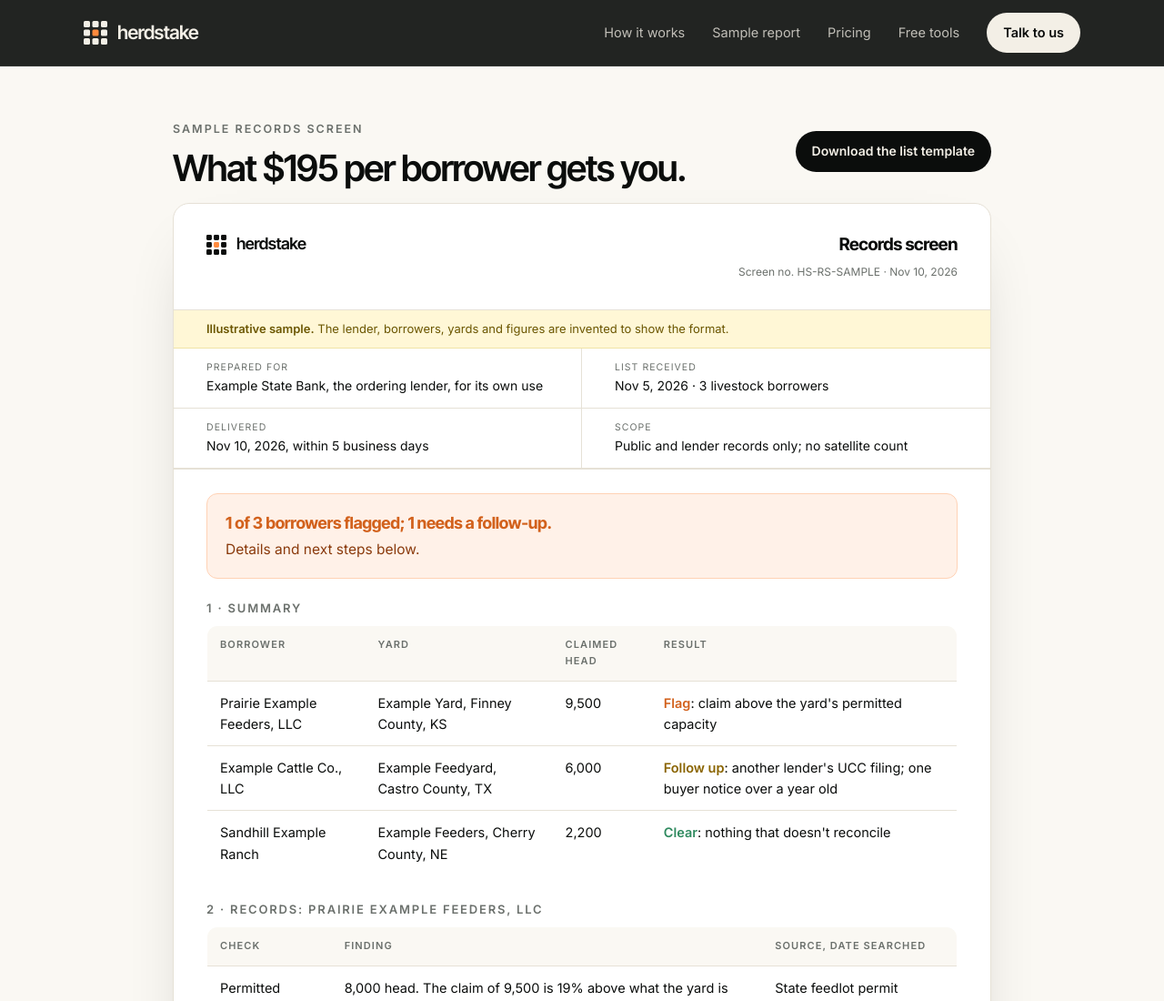
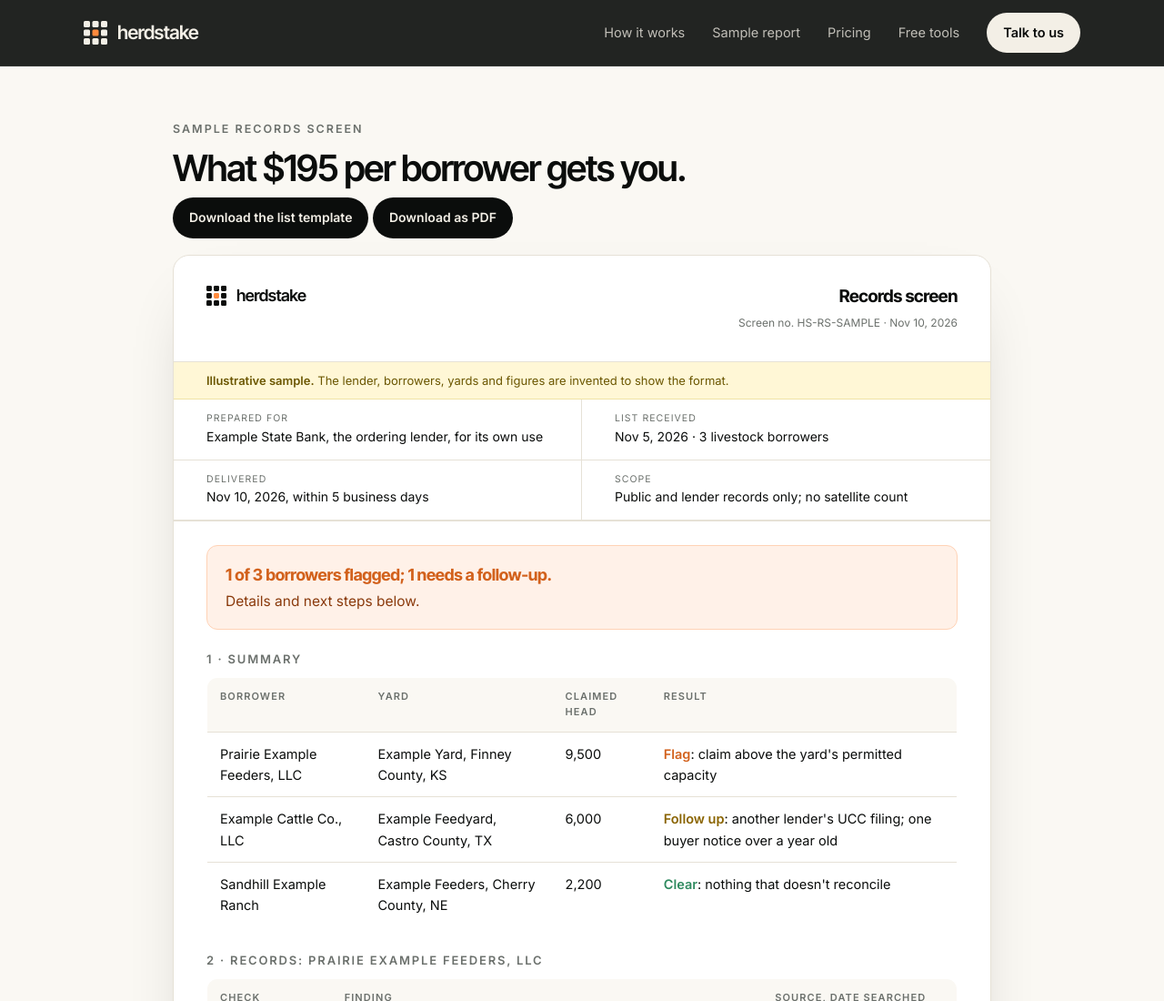
Before and after one commit to gcozza1977/herdstake-site, a plain HTML site: page records-screen.html in a window 1280 px wide. Shown: the top 1100 px of the page at 91% size. Drawn offline with Linux system fonts and the light colour scheme.

Commit message:
Add PDF downloads of the sample report and sample records screen; remove unverified 'secure intake' claim
Co-Authored-By: Claude Sonnet 5.5 <noreply@anthropic.com>
Claude-Session: https://claude.ai/code/session_01AdEZUcqAhEXSBrZbzBiKKG

```diff
--- a/records-screen.html
+++ b/records-screen.html
@@ -77,7 +77,7 @@
   <div class="wrap">
     <div class="tools">
       <div><span class="eyebrow">Sample records screen</span><h2 style="font-size:clamp(28px,3.4vw,40px);margin:10px 0 0">What $195 per borrower gets you.</h2></div>
-      <a class="btn b-dark sm" href="/records-screen-intake.csv" download>Download the list template</a>
+      <span><a class="btn b-dark sm" href="/records-screen-intake.csv" download>Download the list template</a> <a class="btn b-dark sm" href="/herdstake-sample-records-screen.pdf" download>Download as PDF</a></span>
     </div>
 
     <article class="paper">
```
Also changed, not shown: index.html (+1 -1 lines), sample-report.html (+1 -0 lines), 2 other files.
